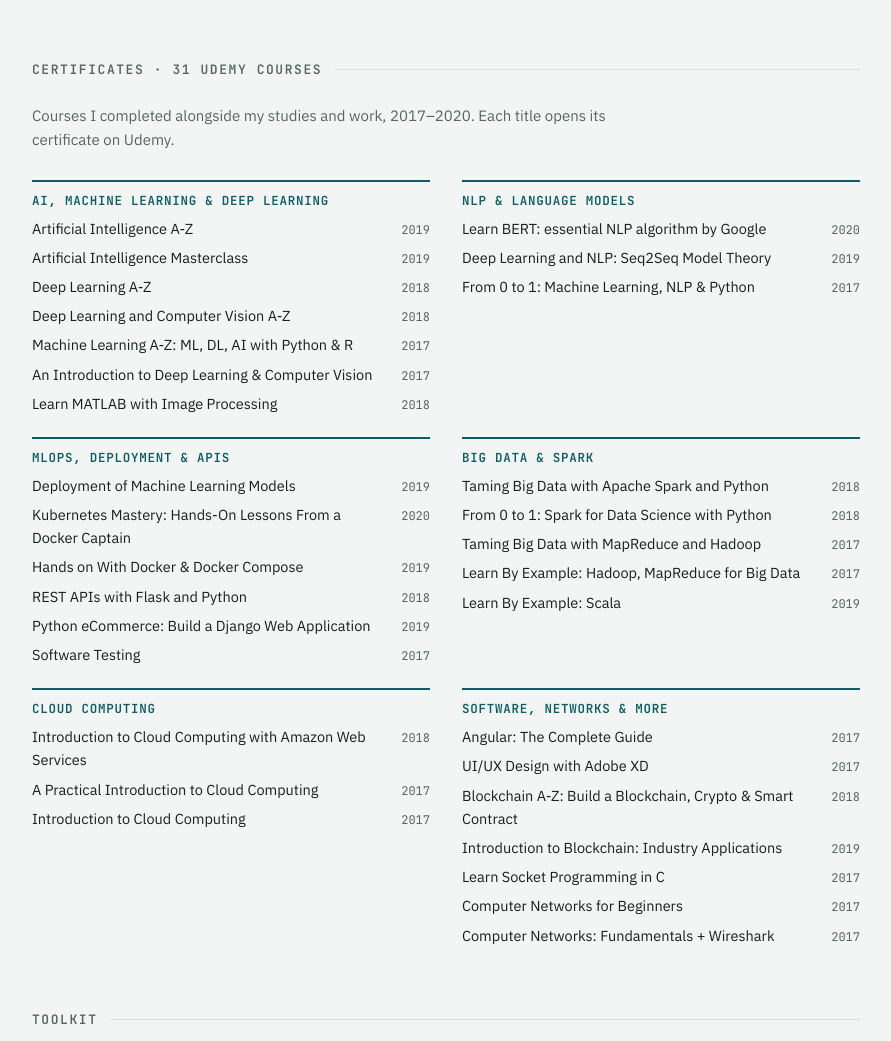
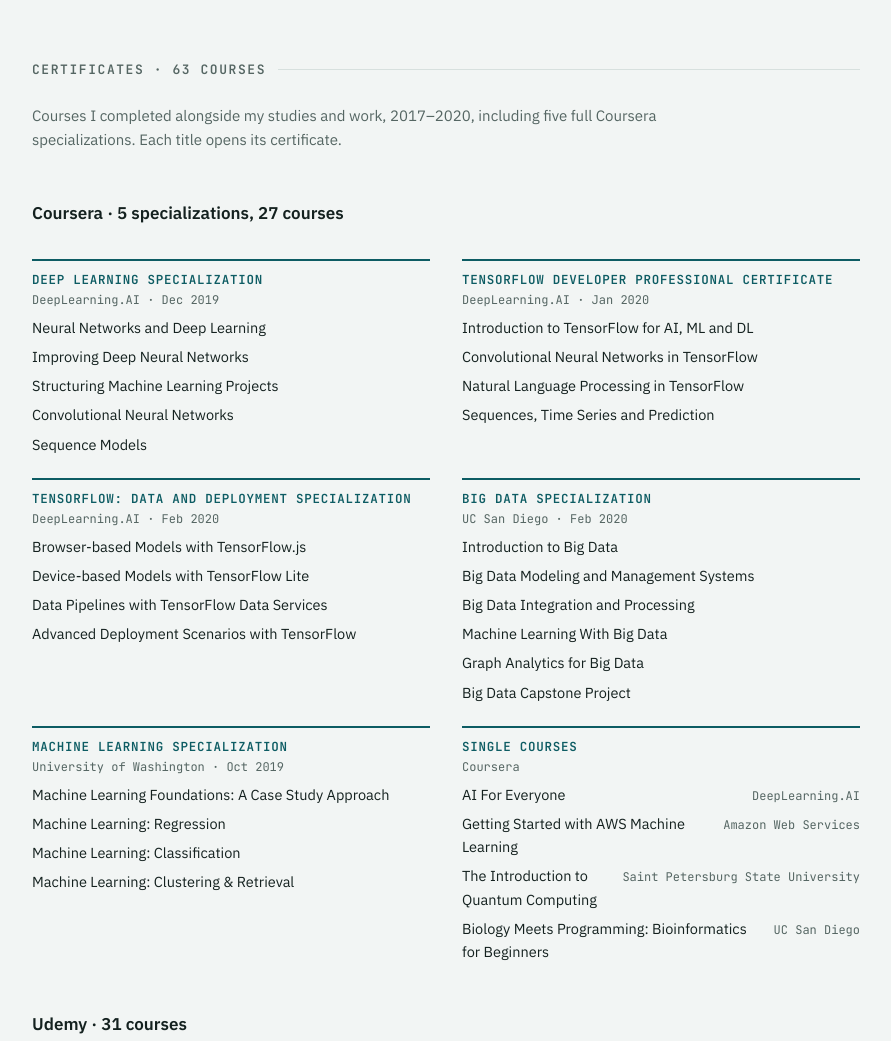
Before and after one commit to jamshaidsohail5/jamshaidsohail5.github.io, a plain HTML site: page index.html in a window 1280 px wide. Shown: the part 5412-6453 px from the top of the page, without its empty margins (194-1085 px from the left). Drawn offline with nearby package versions, Linux system fonts and the light colour scheme.

Commit message:
Add Coursera specializations and certificates

```diff
--- a/index.html
+++ b/index.html
@@ -125,6 +125,9 @@ h2::after{content:"";flex:1;height:1px;background:var(--rule)}
 .certs li{display:flex;justify-content:space-between;align-items:baseline;gap:12px;font-size:14.5px}
 .certs li a{color:var(--ink);text-decoration:none}.certs li a:hover{color:var(--accent);text-decoration:underline}
 .certs li small{font:12px var(--f-mono);color:var(--muted);white-space:nowrap}
+.certs h3 a{color:inherit;text-decoration:none}.certs h3 a:hover{text-decoration:underline}
+.certs .by{margin:-4px 0 8px;font:12px var(--f-mono);color:var(--muted)}
+.csub{font-size:17px;font-weight:600;margin:26px 0 4px}
 .quotes{display:grid;grid-template-columns:repeat(3, minmax(0,1fr));gap:16px}
 .quote{margin:0;background:var(--surface);border:1px solid var(--rule);border-top:3px solid var(--box);padding:20px;display:flex;flex-direction:column;gap:14px;min-width:0}
 .quote blockquote{margin:0;font-size:15.5px;line-height:1.55}
@@ -408,8 +411,18 @@ footer{font:12.5px var(--f-mono);color:var(--muted);display:flex;justify-content
   </section>
 
   <section id="certificates" aria-labelledby="ce-h">
-    <h2 id="ce-h">Certificates · 31 Udemy courses</h2>
-    <p class="review">Courses I completed alongside my studies and work, 2017–2020. Each title opens its certificate on Udemy.</p>
+    <h2 id="ce-h">Certificates · 63 courses</h2>
+    <p class="review">Courses I completed alongside my studies and work, 2017–2020, including five full Coursera specializations. Each title opens its certificate.</p>
+    <h3 class="csub">Coursera · 5 specializations, 27 courses</h3>
+    <div class="certs">
+      <div><h3><a href="https://www.coursera.org/account/accomplishments/specialization/T9JLP5CX8U7B" target="_blank" rel="noopener">Deep Learning Specialization</a></h3><p class="by">DeepLearning.AI · Dec 2019</p><ul><li><a href="https://www.coursera.org/verify/KAKG4DM872AM" target="_blank" rel="noopener">Neural Networks and Deep Learning</a></li><li><a href="https://www.coursera.org/verify/FCHLSTUERZ44" target="_blank" rel="noopener">Improving Deep Neural Networks</a></li><li><a href="https://www.coursera.org/verify/VX4B3EXXPT4Y" target="_blank" rel="noopener">Structuring Machine Learning Projects</a></li><li><a href="https://www.coursera.org/verify/4L9UQWN6YTZ2" target="_blank" rel="noopener">Convolutional Neural Networks</a></li><li><a href="https://www.coursera.org/verify/HM32CKSRXE56" target="_blank" rel="noopener">Sequence Models</a></li></ul></div>
+      <div><h3><a href="https://www.coursera.org/account/accomplishments/specialization/BCWVEADR3A4Q" target="_blank" rel="noopener">TensorFlow Developer Professional Certificate</a></h3><p class="by">DeepLearning.AI · Jan 2020</p><ul><li><a href="https://www.coursera.org/verify/DTYH7D742WBA" target="_blank" rel="noopener">Introduction to TensorFlow for AI, ML and DL</a></li><li><a href="https://www.coursera.org/verify/S8DBQ73NBKSZ" target="_blank" rel="noopener">Convolutional Neural Networks in TensorFlow</a></li><li><a href="https://www.coursera.org/verify/ZC2KB3VMLXXF" target="_blank" rel="noopener">Natural Language Processing in TensorFlow</a></li><li><a href="https://www.coursera.org/verify/6XAF5R8TCGTE" target="_blank" rel="noopener">Sequences, Time Series and Prediction</a></li></ul></div>
+      <div><h3><a href="https://www.coursera.org/account/accomplishments/specialization/T7BBBNEUXGMX" target="_blank" rel="noopener">TensorFlow: Data and Deployment Specialization</a></h3><p class="by">DeepLearning.AI · Feb 2020</p><ul><li><a href="https://www.coursera.org/verify/B6EWS4UAFJSU" target="_blank" rel="noopener">Browser-based Models with TensorFlow.js</a></li><li><a href="https://www.coursera.org/verify/7WSYC7WSEPQ7" target="_blank" rel="noopener">Device-based Models with TensorFlow Lite</a></li><li><a href="https://www.coursera.org/verify/HEA6VAGRT9SG" target="_blank" rel="noopener">Data Pipelines with TensorFlow Data Services</a></li><li><a href="https://www.coursera.org/verify/5H2X4WWVEHPS" target="_blank" rel="noopener">Advanced Deployment Scenarios with TensorFlow</a></li></ul></div>
+      <div><h3><a href="https://www.coursera.org/account/accomplishments/specialization/CFRVBHSW9YL5" target="_blank" rel="noopener">Big Data Specialization</a></h3><p class="by">UC San Diego · Feb 2020</p><ul><li><a href="https://www.coursera.org/verify/TF9DE5WRRKT5" target="_blank" rel="noopener">Introduction to Big Data</a></li><li><a href="https://www.coursera.org/verify/XYAXPZQZ4SNY" target="_blank" rel="noopener">Big Data Modeling and Management Systems</a></li><li><a href="https://www.coursera.org/verify/NMETVJYJ73SA" target="_blank" rel="noopener">Big Data Integration and Processing</a></li><li><a href="https://www.coursera.org/verify/2UNYCTECNAH7" target="_blank" rel="noopener">Machine Learning With Big Data</a></li><li><a href="https://www.coursera.org/verify/N83J8VC9NTGB" target="_blank" rel="noopener">Graph Analytics for Big Data</a></li><li><a href="https://www.coursera.org/verify/LX4G8LL4J3J8" target="_blank" rel="noopener">Big Data Capstone Project</a></li></ul></div>
+      <div><h3><a href="https://www.coursera.org/account/accomplishments/specialization/RKFR4V737FFE" target="_blank" rel="noopener">Machine Learning Specialization</a></h3><p class="by">University of Washington · Oct 2019</p><ul><li><a href="https://www.coursera.org/verify/V3KTJT2U443A" target="_blank" rel="noopener">Machine Learning Foundations: A Case Study Approach</a></li><li><a href="https://www.coursera.org/verify/ZPESAJYG4BFX" target="_blank" rel="noopener">Machine Learning: Regression</a></li><li><a href="https://www.coursera.org/verify/2Q9R9ZXRHVUQ" target="_blank" rel="noopener">Machine Learning: Classification</a></li><li><a href="https://www.coursera.org/verify/DUELXP2B77H9" target="_blank" rel="noopener">Machine Learning: Clustering &amp; Retrieval</a></li></ul></div>
+      <div><h3>Single courses</h3><p class="by">Coursera</p><ul><li><a href="https://www.coursera.org/verify/FWSJZR4HVUF2" target="_blank" rel="noopener">AI For Everyone</a><small>DeepLearning.AI</small></li><li><a href="https://www.coursera.org/verify/Q6XH32BP2JC3" target="_blank" rel="noopener">Getting Started with AWS Machine Learning</a><small>Amazon Web Services</small></li><li><a href="https://www.coursera.org/verify/WN3Q5S75AWEK" target="_blank" rel="noopener">The Introduction to Quantum Computing</a><small>Saint Petersburg State University</small></li><li><a href="https://www.coursera.org/verify/VKC2QVEQT24L" target="_blank" rel="noopener">Biology Meets Programming: Bioinformatics for Beginners</a><small>UC San Diego</small></li></ul></div>
+    </div>
+    <h3 class="csub">Udemy · 31 courses</h3>
     <div class="certs">
       <div><h3>AI, machine learning &amp; deep learning</h3><ul><li><a href="https://www.udemy.com/certificate/UC-E6NNJ1YU/" target="_blank" rel="noopener">Artificial Intelligence A-Z</a><small>2019</small></li><li><a href="https://www.udemy.com/certificate/UC-0O9RS4XU/" target="_blank" rel="noopener">Artificial Intelligence Masterclass</a><small>2019</small></li><li><a href="https://www.udemy.com/certificate/UC-YENK7VFX/" target="_blank" rel="noopener">Deep Learning A-Z</a><small>2018</small></li><li><a href="https://www.udemy.com/certificate/UC-MEZ43YX4/" target="_blank" rel="noopener">Deep Learning and Computer Vision A-Z</a><small>2018</small></li><li><a href="https://www.udemy.com/certificate/UC-TFWDQF5K/" target="_blank" rel="noopener">Machine Learning A-Z: ML, DL, AI with Python &amp; R</a><small>2017</small></li><li><a href="https://www.udemy.com/certificate/UC-JPOMH8WM/" target="_blank" rel="noopener">An Introduction to Deep Learning &amp; Computer Vision</a><small>2017</small></li><li><a href="https://www.udemy.com/certificate/UC-VL4OI2KH/" target="_blank" rel="noopener">Learn MATLAB with Image Processing</a><small>2018</small></li></ul></div>
       <div><h3>NLP &amp; language models</h3><ul><li><a href="https://www.udemy.com/certificate/UC-0d794d04-5341-4034-bf74-c99efe9525d4/" target="_blank" rel="noopener">Learn BERT: essential NLP algorithm by Google</a><small>2020</small></li><li><a href="https://www.udemy.com/certificate/UC-X7SLWAT8/" target="_blank" rel="noopener">Deep Learning and NLP: Seq2Seq Model Theory</a><small>2019</small></li><li><a href="https://www.udemy.com/certificate/UC-TCIDFSQX/" target="_blank" rel="noopener">From 0 to 1: Machine Learning, NLP &amp; Python</a><small>2017</small></li></ul></div>
@@ -428,7 +441,7 @@ footer{font:12.5px var(--f-mono);color:var(--muted);display:flex;justify-content
       <dt>NLP &amp; LLMs</dt><dd>Large language models, RAG with Pinecone, BERT and BioBERT, spaCy, NLTK</dd>
       <dt>Data &amp; pipelines</dt><dd>Python, SQL, Apache Spark, PySpark, Elasticsearch, PostgreSQL, MongoDB</dd>
       <dt>MLOps &amp; deployment</dt><dd>Docker, Kubernetes, MLflow, Airflow, AWS, Flask and Django REST APIs, CI/CD, Git, Linux</dd>
-      <dt>Certifications</dt><dd>AI Agents Fundamentals (Hugging Face, 2025) · TensorFlow deployment, data pipelines, TensorFlow Lite and time series (DeepLearning.AI) · Big Data Capstone (Coursera) · <a href="#certificates">31 Udemy certificates</a></dd>
+      <dt>Certifications</dt><dd>AI Agents Fundamentals (Hugging Face, 2025) · Coursera specializations in Deep Learning, TensorFlow Developer, TensorFlow Data &amp; Deployment, Big Data and Machine Learning · <a href="#certificates">all 63 course certificates</a></dd>
       <dt>Languages</dt><dd>English (C2), German (A1, learning)</dd>
     </dl>
   </section>
```
